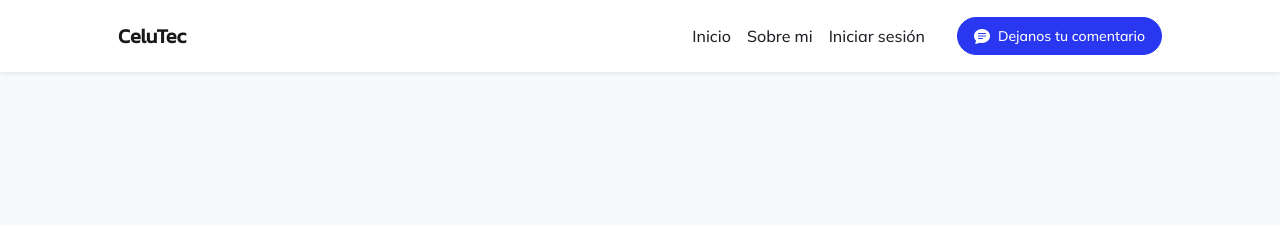
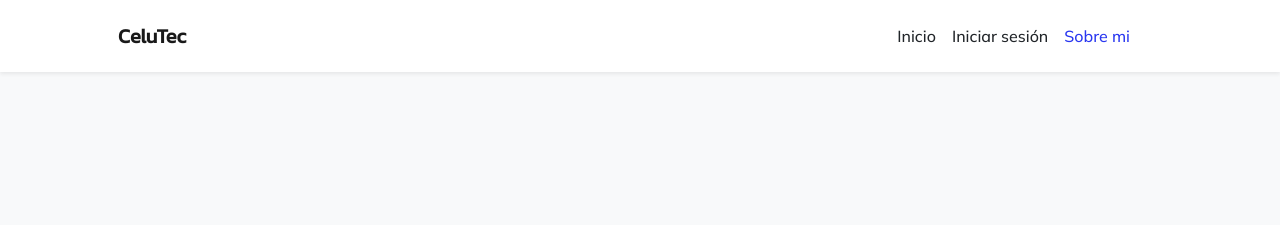
Before and after one commit to ClaraTortora/Trabajo-Final-Django-Tortora, a Django app: page / in a window 1280 px wide. Shown: the top 225 px of the page. Run offline with Django 4.2, Linux system fonts and the light colour scheme; some libraries are stand-ins or nearby versions.

Commit message:
Update de index y navbar: modificando para que 'sobre mi' sea one page

```diff
--- a/Proyecto/apps/home/templates/home/index.html
+++ b/Proyecto/apps/home/templates/home/index.html
@@ -171,19 +171,31 @@
         </div>
     </div>
 </section>
-<!-- Basic features section-->
-<section class="bg-light">
+
+<!-- Sección para separar-->
+<aside class="text-center bg-gradient-primary-to-secondary">
+    <div class="container px-5">
+        <div class="row gx-5 justify-content-center">
+        </div>
+    </div>
+</aside>
+
+<!-- About me-->
+<section id="bg-light">
     <div class="container px-5">
         <div class="row gx-5 align-items-center justify-content-center justify-content-lg-between">
             <div class="col-12 col-lg-5">
-                <h2 class="display-4 lh-1 mb-4">Enter a new age of web design</h2>
-                <p class="lead fw-normal text-muted mb-5 mb-lg-0">This section is perfect for featuring some
-                    information about your application, why it was built, the problem it solves, or anything else!
-                    There's plenty of space for text here, so don't worry about writing too much.</p>
+                <h3 class="display-4 lh-1 mb-4">Sobre mi</h3>
+                <h3 class="font-alt"><u>Clara Inés Tortora</u></h3>
+                <br>
+                <p class="lead fw-normal text-muted mb-5 mb-lg-0"></p>¡Hola! soy Clara. Desde marzo de 2022 que comencé con este mundo de la programación. Mi primer acercamiento fue estudiando en Codo a Codo Desarrollo Full Stack, que me gustó bastante pero a penas vimos Python que es lo que más me interesaba aprender.</p>
+                <p>Luego de terminar ese curso, comencé a estudiar Python por mi cuenta en Udemy y este año decidí comprarme el curso de Coder para seguir aprendiendo. Fuera de los estudios, me encantan los videojuegos, salir a pasear y disfrutar de las cosas básicas como tomar mate y estar con las personas que quiero.
+                Este curso sentí que me sirvió mucho por todo el material y lo mucho que le estuve metiendo a la práctica, a pesar de que aún sé que me falta mucho más, pero me siento muchísimo más confiada que hace tres meses atrás.</p>
+                </p>
             </div>
             <div class="col-sm-8 col-md-6">
                 <div class="px-5 px-sm-0"><img class="img-fluid rounded-circle"
-                        src="https://source.unsplash.com/u8Jn2rzYIps/900x900" alt="..." /></div>
+                    <img src="{% static 'home/img/foto-about-me.png' %}" alt="mifoto" style="height: 500px;" /></div>
             </div>
         </div>
     </div>
--- a/Proyecto/apps/home/templates/home/navbar.html
+++ b/Proyecto/apps/home/templates/home/navbar.html
@@ -16,17 +16,11 @@
                     <li class="nav-item"><a class="nav-link {% if request.path == '/logout/'%} active {% endif %}" href="{% url 'home:logout' %}">Cerrar sesión</a></li>
 
                     {% else %}
-                    <li class="nav-item"><a class="nav-link {% if request.path == '/aboutme/'%} active {% endif %}" href="{% url 'home:aboutme' %}">Sobre mi</a></li>
                     <li class="nav-item"><a class="nav-link {% if request.path == '/login/' %} active {% endif %}" href="{% url 'home:login' %}">Iniciar sesión</a></li>
+                        <li class="nav-item"><a class="nav-link {% if request.path == '/aboutme/'%} active {% endif %}" href="#bg-light">Sobre mi</a></li>
                     {% endif %}
 
                 </ul>
-                <button class="btn btn-primary rounded-pill px-3 mb-2 mb-lg-0" data-bs-toggle="modal" data-bs-target="#feedbackModal">
-                    <span class="d-flex align-items-center">
-                        <i class="bi-chat-text-fill me-2"></i>
-                        <span class="small">Dejanos tu comentario</span>
-                    </span>
-                </button>
             </div>
         </div>
     </nav>
```
